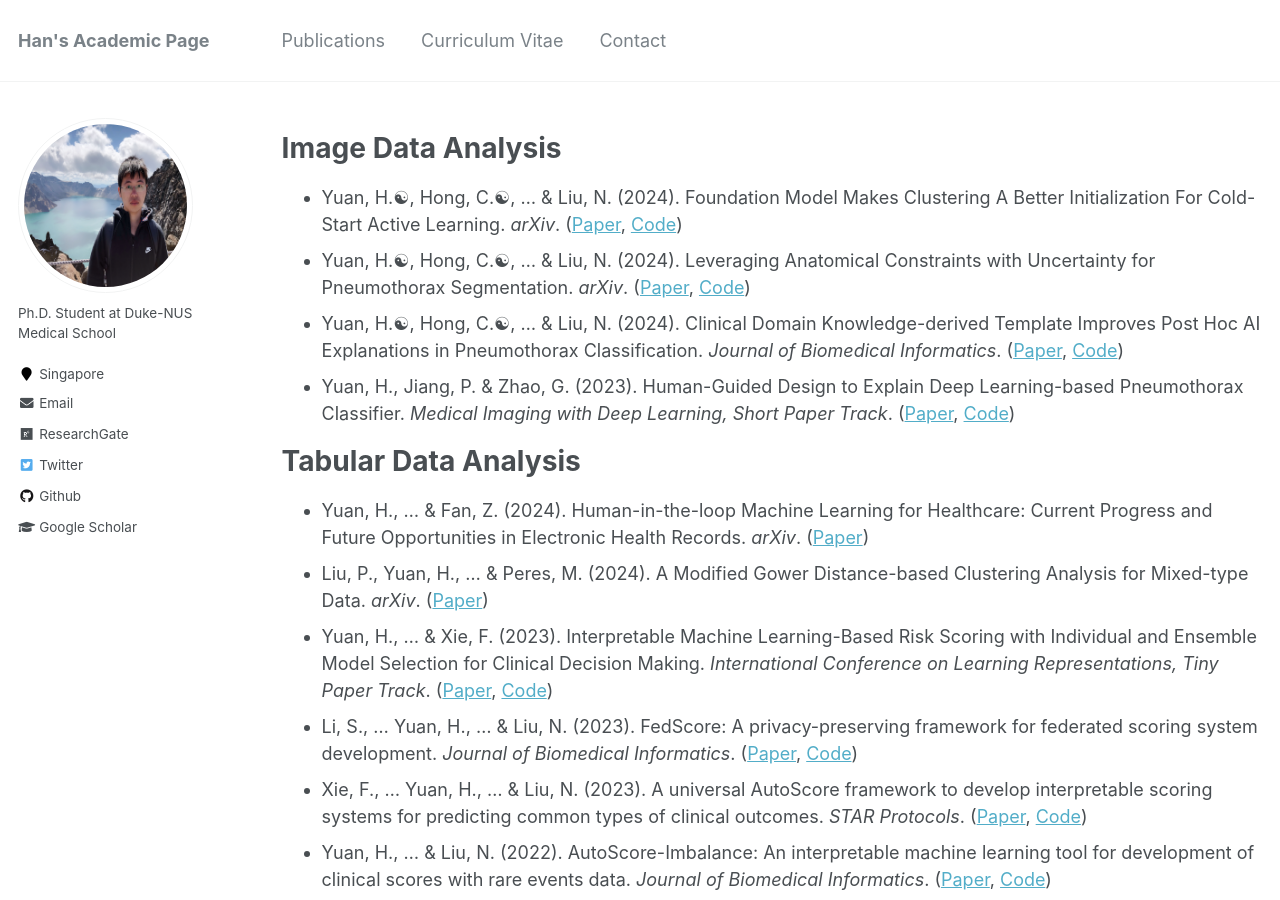
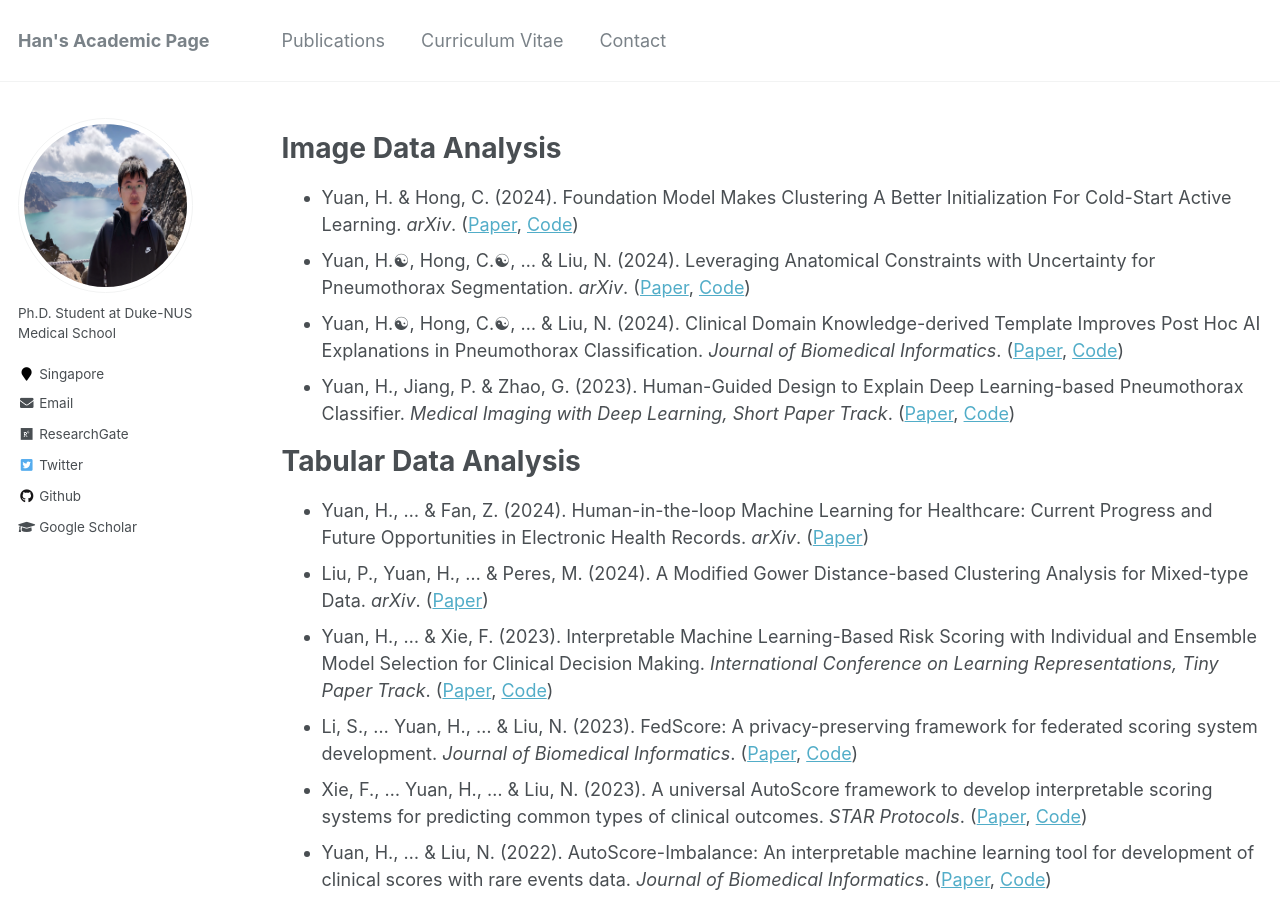
Before and after one commit to Han-Yuan-Med/Han-Yuan-Med.github.io, a Jekyll site: the page built from _pages/publications.md, in a window 1280 px wide and 900 px high. Built offline with Jekyll 4.4.1, drawn with Linux system fonts in a browser that asks for light colours.

Commit message:
Update publications.md

```diff
--- a/_pages/publications.md
+++ b/_pages/publications.md
@@ -5,7 +5,7 @@
 author_profile: true
 ---
 # Image Data Analysis
-* Yuan, H.☯︎, Hong, C.☯︎, ... & Liu, N. (2024). Foundation Model Makes Clustering A Better Initialization For Cold-Start Active Learning. *arXiv*. ([Paper](http://han-yuan-med.github.io/files/Foundation Model Makes Clustering A Better Initialization For Cold-Start Active Learning.pdf), [Code](https://github.com/Han-Yuan-Med/foundation-model))
+* Yuan, H. & Hong, C. (2024). Foundation Model Makes Clustering A Better Initialization For Cold-Start Active Learning. *arXiv*. ([Paper](http://han-yuan-med.github.io/files/Foundation Model Makes Clustering A Better Initialization For Cold-Start Active Learning.pdf), [Code](https://github.com/Han-Yuan-Med/foundation-model))
 * Yuan, H.☯︎, Hong, C.☯︎, ... & Liu, N. (2024). Leveraging Anatomical Constraints with Uncertainty for Pneumothorax Segmentation. *arXiv*. ([Paper](http://han-yuan-med.github.io/files/.pdf), [Code](https://github.com/Han-Yuan-Med/constrained-learning))
 * Yuan, H.☯︎, Hong, C.☯︎, ... & Liu, N. (2024). Clinical Domain Knowledge-derived Template Improves Post Hoc AI Explanations in Pneumothorax Classification. *Journal of Biomedical Informatics*. ([Paper](http://han-yuan-med.github.io/files/.pdf), [Code](https://github.com/Han-Yuan-Med/template-explanation))
 * Yuan, H., Jiang, P. & Zhao, G. (2023). Human-Guided Design to Explain Deep Learning-based Pneumothorax Classifier. *Medical Imaging with Deep Learning, Short Paper Track*. ([Paper](http://han-yuan-med.github.io/files/Human-Guided Design to Explain Deep Learning-based Pneumothorax Classifier.pdf), [Code](https://github.com/Han-Yuan-Med/template-explanation))
```
